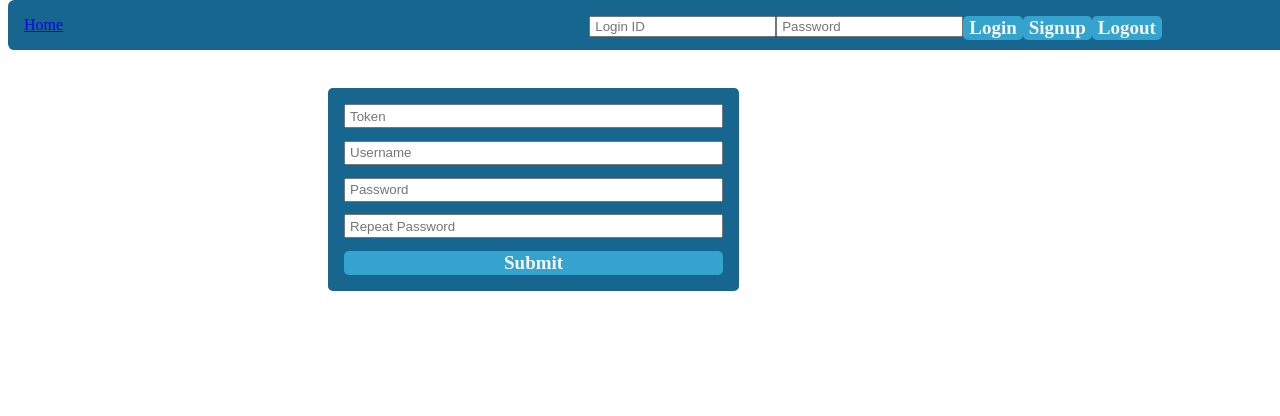
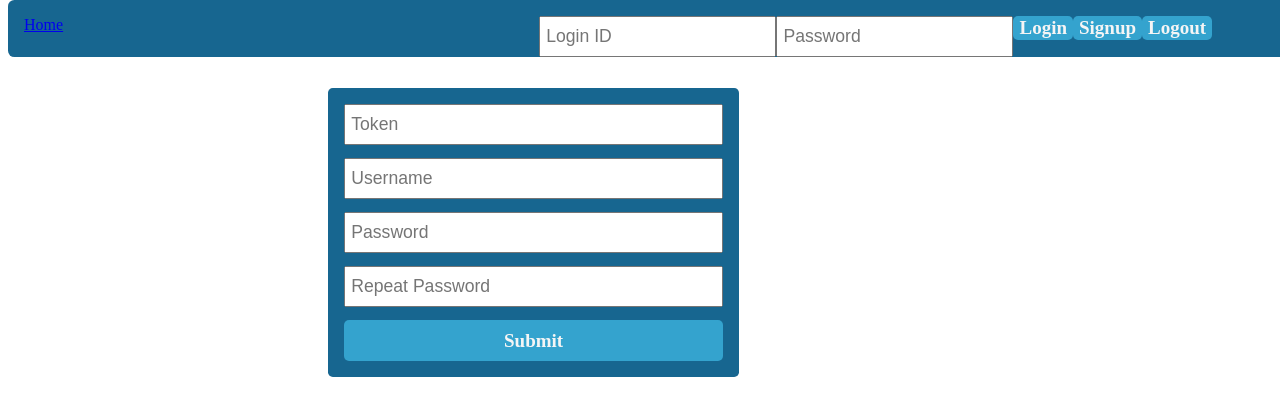
Before and after one commit to 888iee/phpAuth, a PHP site: page /signup.php in a window 1280 px wide. Shown: the top 416 px of the page. Run offline with PHP 8.4, Linux system fonts and the light colour scheme.

Commit message:
outsourced input style to input.css

```diff
--- /dev/null
+++ b/src/css/input.css
@@ -0,0 +1,5 @@
+input {
+    height: 2em;
+    padding-left: 0.3em;
+    font-size: 1.1em;
+}
--- a/src/css/signup.css
+++ b/src/css/signup.css
@@ -13,7 +13,3 @@
     grid-template-rows: repeat(5, 1fr);
     grid-row-gap: .8em;
 }
-
-input {
-    padding-left: 0.3em;
-}
--- a/src/header.php
+++ b/src/header.php
@@ -5,6 +5,7 @@
     <meta name="viewport" content="width=device-width, initial-scale=1.0">
     <title>Auth</title>
     <link rel="stylesheet" href="css/nav-style.css">
+    <link rel="stylesheet" href="css/input.css">
 </head>
 <body>
 
--- a/src/signup.php
+++ b/src/signup.php
@@ -2,6 +2,7 @@
     require "header.php";
 ?>
 <link rel="stylesheet" href="css/signup.css">
+<link rel="stylesheet" href="css/input.css">
 <main>
     <div class="main-form">
         <section>
```
